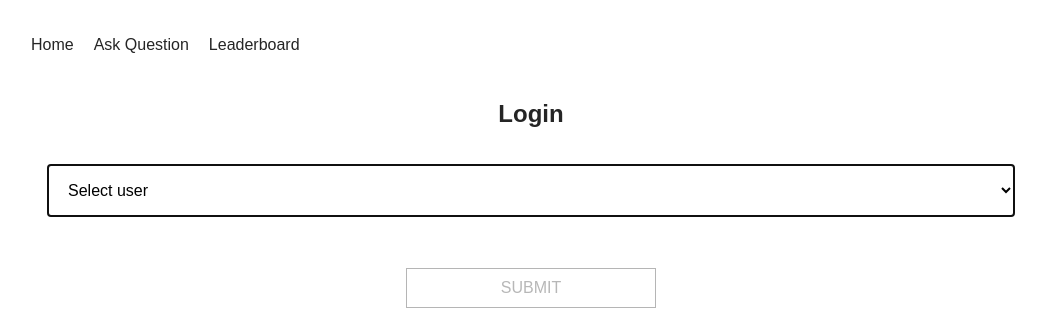
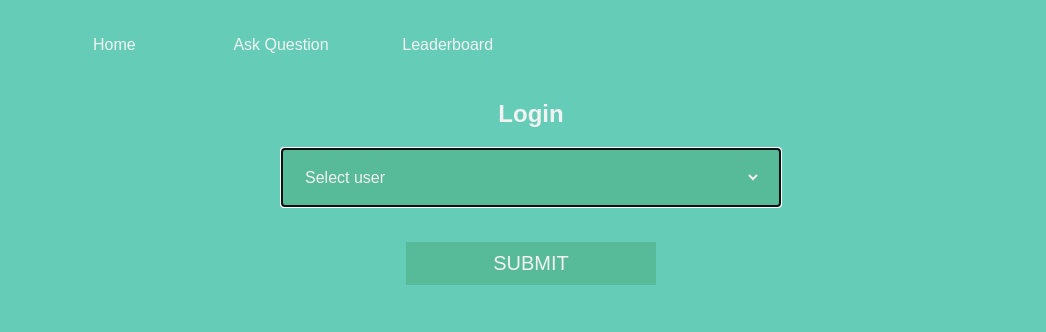
Before and after one commit to aasalazar23/wyr, a React (Create React App) app: page /login in a window 1280 px wide. Shown: the top 332 px of the page, without its empty margins (109-1155 px from the left). Built offline with nearby package versions, Linux system fonts and the light colour scheme.

Commit message:
Spruced up css

```diff
--- a/src/components/LogOutButton.js
+++ b/src/components/LogOutButton.js
@@ -12,13 +12,20 @@ class LogOutButton extends Component {
   render() {
     const { auth } = this.props;
     if (auth === null) return null;
-    return <button onClick={this.handleClick}>Logout</button>;
+    return (
+    <div className="logout">
+      <span>Welcome {this.props.userName}  </span>
+      <button onClick={this.handleClick} className="btn">Logout</button>
+    </div>
+    )
   }
 }
 
-function mapStateToProps({ authUser }) {
+function mapStateToProps({ authUser, users }) {
+  const userName = authUser===null ? null : users[authUser].name;
   return {
     auth: authUser,
+    userName
   };
 }
 export default connect(mapStateToProps)(LogOutButton);
--- a/src/components/Login.js
+++ b/src/components/Login.js
@@ -32,7 +32,7 @@ class Login extends Component {
       <div className="login center">
         <h2 className="center">Login</h2>
         <form className="loginForm" onSubmit={this.handleSubmit}>
-          <select autoFocus name="userLogin" onChange={this.handleChange}>
+          <select autoFocus className="custom-select" name="userLogin" onChange={this.handleChange}>
             <option value="default">Select user</option>
             {users.map((user) => (
               <option key={user.id} value={user.id}>{user.name}</option>
--- a/src/index.css
+++ b/src/index.css
@@ -1,13 +1,23 @@
+/* Variables */
+:root {
+  --dark-text: #182628;
+  --light-text: #F2F2F2;
+  --main-color: #65CCB8;
+  --accent-color:#57bA98;
+  --dark-accent-color: #3B945E;
+}
+
 body {
   margin: 0;
   padding: 0;
   font-family: sans-serif;
-  color: #252525;
+  color: var(--light-text);
+  background-color: var(--main-color);
 }
 
 a {
   text-decoration: none;
-  color: #252525;
+  color: var(--light-text);
 }
 
 .container {
@@ -20,23 +30,28 @@ a {
   text-transform: uppercase;
   margin: 35px auto;
   padding: 10px;
-  border: 1px solid rgba(0,0,0,.29);
+  border: 0;
   cursor: pointer;
-  background: #fff;
-  font-size: 16px;
+  background-color: var(--accent-color);
+  font-size: 1.25em;
   width: 250px;
   position: relative;
+  color: var(--light-text);
 }
 
 .btn:hover {
-  border-color: rgba(0,0,0,.5);
-  text-decoration: none;
+  background-color: var(--dark-accent-color);
 }
 
 .btn:focus {
   outline: 0;
   font-weight: 700;
   border-width: 2px;
+}
+
+.logout .btn {
+  margin: 0;
+  font-size: 1em;
 }
 
 .center {
@@ -51,14 +66,10 @@ a {
   grid-template-columns: 2fr 1fr;
 }
 .nav ul {
-  display: flex;
-  flex-direction: row;
+  display: grid;
+  grid-template-columns: repeat(4, 1fr);
   justify-content: flex-start;
   text-decoration: none;
-}
-
-.nav li:first-child {
-  padding-left: 0;
 }
 
 ul {
@@ -69,13 +80,29 @@ li {
   list-style-type: none;
   padding: 10px;
   text-decoration: none;
+  justify-self: center;
+}
+
+.custom-select select {
+  display: none;
+}
+.custom-select {
+  background-color: var(--accent-color);
+  border: 20px solid var(--accent-color);
+  font-size: 1em;
+  color: var(--light-text);
+  width: 50%;
+  justify-self: center
+}
+.custom-select:hover {
+  background-color: var(--dark-accent-color);
+  border: 20px solid var(--dark-accent-color);
 }
 
 .avatar {
-  height: 50px;
-  width: 50px;
-  border-radius: 25px;
-  margin: 10px;
+  height: 6em;
+  width: 6em;
+  border-radius: 6em;
 }
 
 .login {
@@ -84,40 +111,49 @@ li {
 .loginForm {
   display: grid;
 }
-.loginForm select {
+
+.logout {
   margin: 1em;
-  padding: 1em;
-  font-size: 1em;
+  padding: 10px;
 }
+
 .tab-list {
-  border-bottom: 1px solid #ccc;
+  border-bottom: 5px solid var(--accent-color);
   padding-left: 0;
 }
 
 .tab-list-item {
   display: inline-block;
   list-style: none;
-  margin-bottom: -1px;
-  padding: 0.5rem 0.75rem;
+  margin-bottom: -5px;
+  padding: 1rem;
 }
 
 .tab-list-active {
-  background-color: white;
-  border: solid #ccc;
-  border-width: 1px 1px 0 1px;
+  background-color: var(--accent-color);
+  border: solid var(--accent-color);
+  border-width: 5px 5px 0 5px;
 }
+
 .voters {
   display:grid;
-  grid-template-columns: repeat(auto-fill, 25px);
+  grid-template-columns: repeat(auto-fill, 50px);
+  animation: resize 2000ms ease 2 alternate;
+}
+
+@keyframes resize {
+  to{
+    grid-template-columns: repeat(auto-fill, 25px);
+  }
 }
 .voters li {
   padding: 0;
 }
 
 .voterAvatar {
-  height: 25px;
-  width: 25px;
-  border-radius: 14px;
+  height: 3em;
+  width: 3em;
+  border-radius: 3em;
   margin: 0;
 }
 
@@ -144,9 +180,9 @@ li {
 }
 
 .question {
-  width: 100%;
   max-width: 590px;
-  padding: 10px;
+  min-width: 250px;
+  padding: 1rem;
   display: grid;
   grid-area: question;
   grid-template-areas:
@@ -154,12 +190,11 @@ li {
     "option2";
   grid-row-gap: 1em;
   margin: 0 auto;
-  border: 1px solid #dad7d7;
+  border: 5px solid var(--accent-color);
   border-radius: 3px;
 }
 
 .question-details {
-  width: 100%;
   max-width: 590px;
   padding: 10px;
   display: grid;
@@ -168,8 +203,12 @@ li {
     "question";
   grid-row-gap: 1em;
   margin: 0 auto;
-  border: 1px solid #dad7d7;
+  border: 5px solid var(--accent-color);
   border-radius: 3px;
+}
+
+.question-details .question{
+  border: none;
 }
 
 .item-info {
@@ -191,9 +230,16 @@ li {
 
 .option {
   display: grid;
-  border: inset;
-  padding: 10px;
+  border: none;
+  padding: 2rem;
   cursor: pointer;
+  background-color: var(--accent-color);
+  font-size: 1em;
+  color: var(--light-text);
+}
+
+.option:hover {
+  background-color: var(--dark-accent-color);
 }
 .option1 {
   grid-area: option1;
@@ -201,16 +247,6 @@ li {
 .option2 {
   grid-area: option2;
 }
-.replying-to {
-  border: none;
-  background: transparent;
-  margin: 0;
-  padding: 0;
-  color: #969696;
-  cursor: pointer;
-}
-
-
 
 .new-question {
   width: 100%;
```
